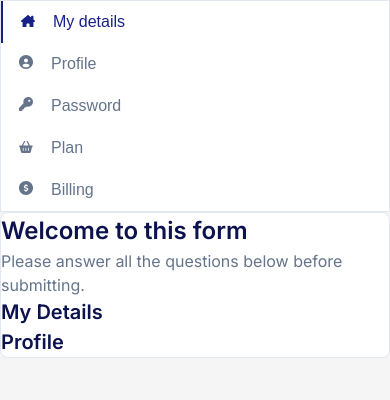
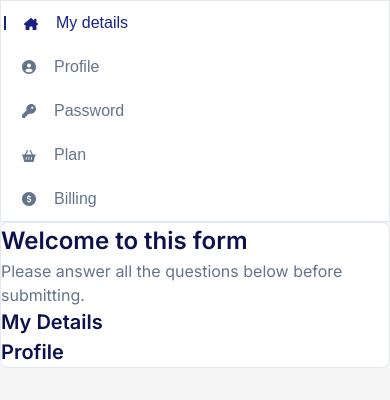
Before and after one commit to decodedcreative/droit-my-details, a React (Create React App) app: page / in a window 390 px wide. Shown: the top 400 px of the page. Built offline with nearby package versions, Linux system fonts and the light colour scheme.

Commit message:
feat(nav-item|nav): added responsive behaviour and focus state

```diff
--- a/src/components/Nav/Nav-Item.tsx
+++ b/src/components/Nav/Nav-Item.tsx
@@ -11,7 +11,7 @@ export const NavItem = ({ children, active, icon }: NavItemProps) => (
   <S.NavItem active={active} icon={icon}>
     <S.NavItemButton>
       <S.NavItemMedia>{icon}</S.NavItemMedia>
-      <span>{children}</span>
+      <S.NavItemText>{children}</S.NavItemText>
     </S.NavItemButton>
   </S.NavItem>
 );
--- a/src/components/Nav/Nav.styles.tsx
+++ b/src/components/Nav/Nav.styles.tsx
@@ -6,6 +6,10 @@ export const Nav = styled("nav")``;
 export const NavList = styled("ul")`
   margin: 0;
   padding: 0;
+
+  @media screen and (min-width: 640px) and (max-width: 960px) {
+    display: flex;
+  }
 `;
 
 export const NavItem = styled("li")<NavItemProps>`
@@ -15,7 +19,9 @@ export const NavItem = styled("li")<NavItemProps>`
   ${(props) =>
     props.active &&
     css`
-      border-left: 2px solid ${(props) => props.theme.colors.active};
+      ${NavItemMedia} {
+        border-left: 2px solid ${(props) => props.theme.colors.active};
+      }
 
       ${NavItemButton} {
         color: ${(props) => props.theme.colors.active};
@@ -26,13 +32,25 @@ export const NavItem = styled("li")<NavItemProps>`
 export const NavItemButton = styled("button")`
   background-color: transparent;
   appearance: none;
-  border: 0;
+  border: 1px solid transparent;
   color: inherit;
   font-size: inherit;
-  padding: ${(props) => props.theme.spacing.sm} 0;
+  padding: ${(props) => props.theme.spacing.sm} 2px;
   margin: 0;
   width: 100%;
   text-align: left;
+  display: flex;
+  align-items: center;
+
+  ${(props) => css`
+    &:focus-visible {
+      outline: 2px solid transparent;
+      outline-offset: 2px;
+      box-shadow: 0 0 0 2px ${props.theme.colors.background},
+        0 0 0 4px ${props.theme.colors.interactive};
+      border-color: ${props.theme.colors.interactive};
+    }
+  `};
 `;
 
 export const NavItemMedia = styled("span")`
@@ -40,6 +58,8 @@ export const NavItemMedia = styled("span")`
   fill: currentColor;
   width: 14px;
   height: 14px;
-  margin-left: 18px;
-  margin-right: 18px;
+  padding-left: 18px;
+  padding-right: 18px;
 `;
+
+export const NavItemText = styled("span")``;
```
